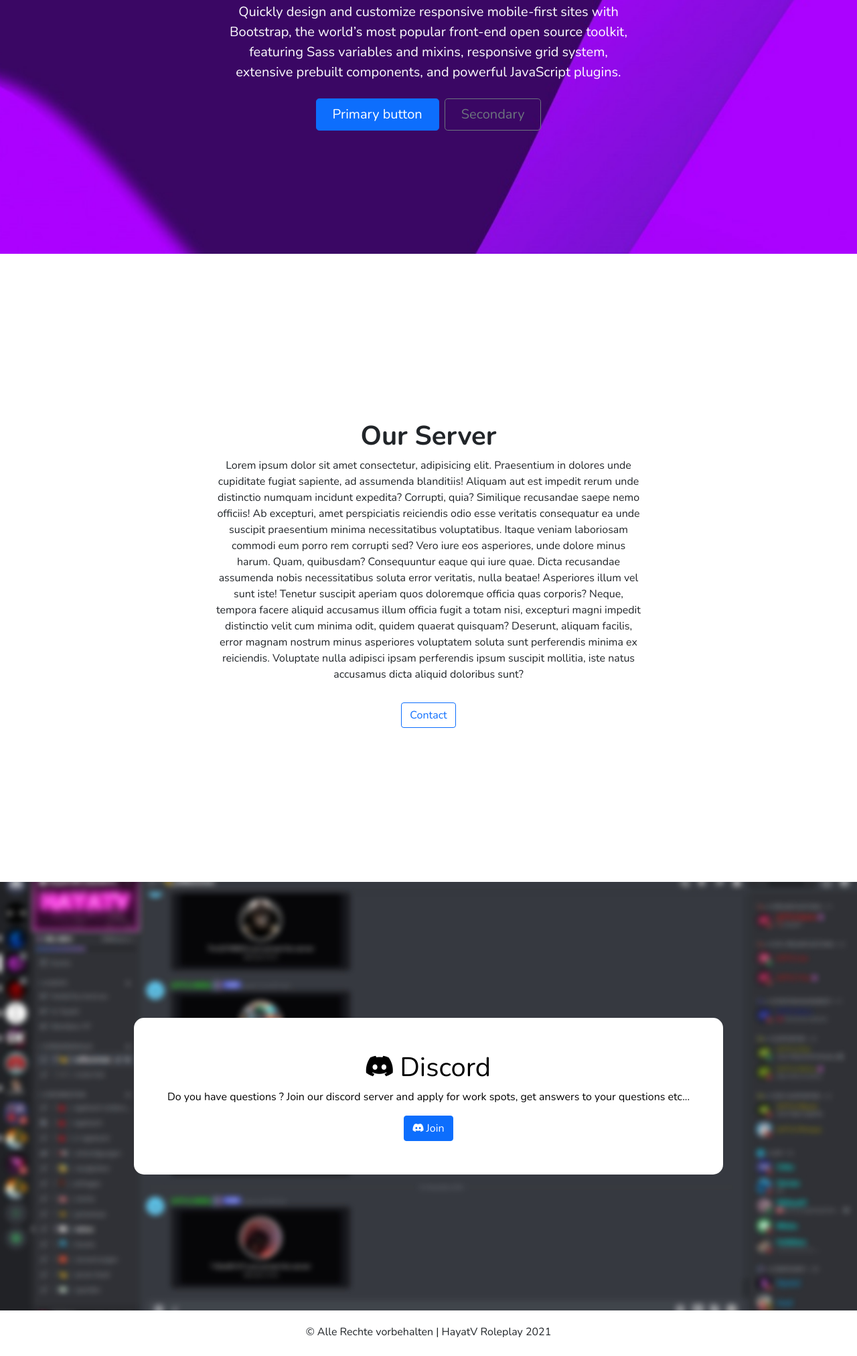
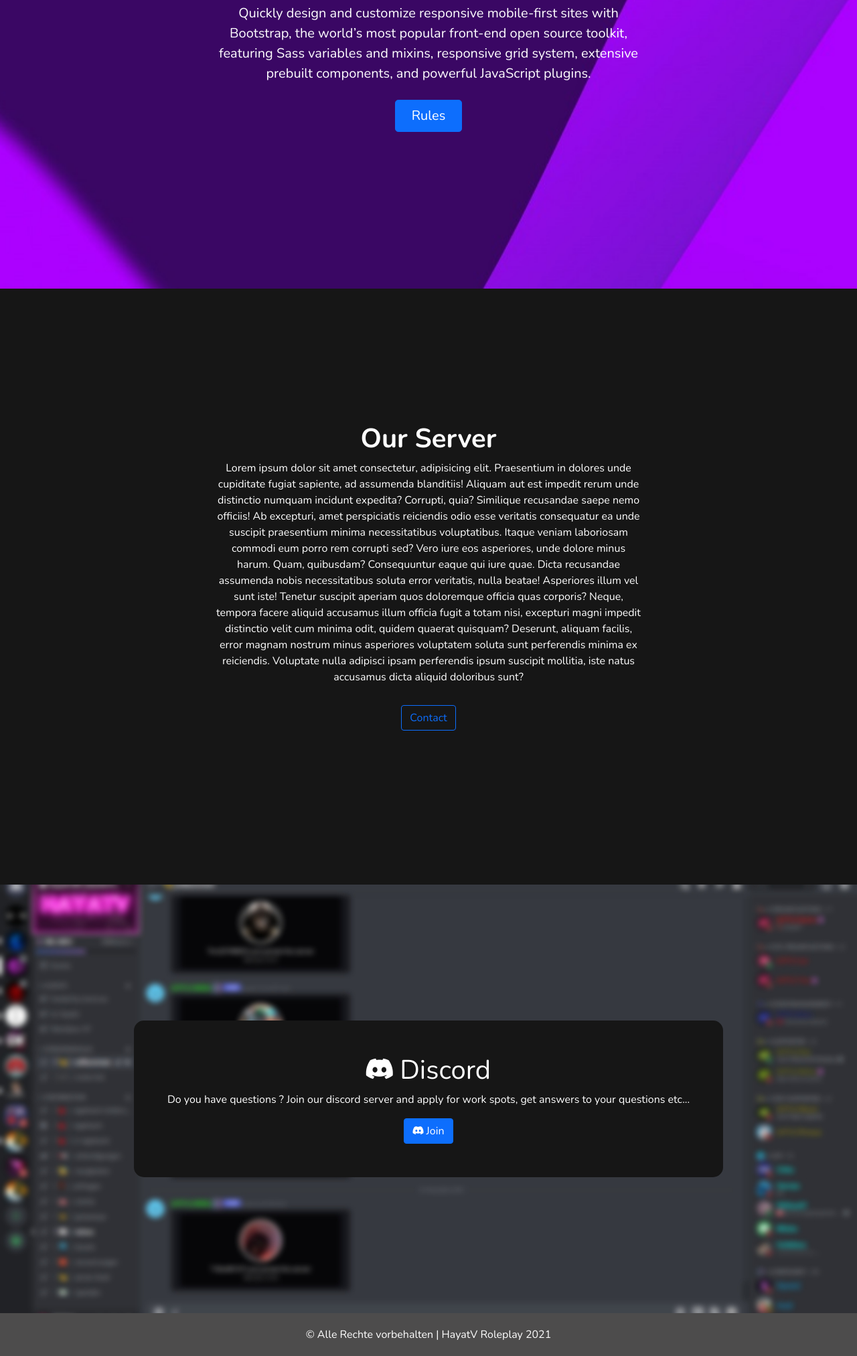
Before and after one commit to EinFeini/HayatV, a plain HTML site: page index.html in a window 1280 px wide. Shown: the part 364-2389 px from the top of the page at 67% size. Drawn offline with nearby package versions, Linux system fonts and the light colour scheme.

Commit message:
Dark Mode

```diff
--- a/index.html
+++ b/index.html
@@ -11,7 +11,7 @@
     <title>HayatV Roleplay</title>
 </head>
 <body>
-    <nav class="navbar navbar-expand-lg navbar-light bg-light">
+    <nav class="navbar navbar-expand-lg navbar-dark bg-dark">
         <div class="container-fluid">
           <a class="navbar-brand" href="#" style="display: flex;align-items: center;">
             <img src="./Logo.png" alt="" width="50" height="44" class="d-inline-block align-text-top">
@@ -29,13 +29,13 @@
 
       </nav>
 
-      <div class="px-4 py-5 my-5 text-center hero" style="height:calc(100vh - 175px); display: flex; flex-direction: column; justify-content: center;">
+      <div class="text-center hero" style="height:calc(100vh - 75px); display: flex; flex-direction: column; justify-content: center;">
         <h1 class="display-5 fw-bold">Welcome To HayatV Roleplay</h1>
         <div class="col-lg-6 mx-auto">
           <p class="lead mb-4">Quickly design and customize responsive mobile-first sites with Bootstrap, the world’s most popular front-end open source toolkit, featuring Sass variables and mixins, responsive grid system, extensive prebuilt components, and powerful JavaScript plugins.</p>
           <div class="d-grid gap-2 d-sm-flex justify-content-sm-center">
-            <button type="button" class="btn btn-primary btn-lg px-4 gap-3">Primary button</button>
-            <button type="button" class="btn btn-outline-secondary btn-lg px-4">Secondary</button>
+            <button type="button" onclick="window.location.href = 'https://docs.google.com/document/d/1MBgOixSQPtTwxtm_Yrth8wvT6xAg9cXg/edit?usp=sharing&ouid=111305756346084974410&rtpof=true&sd=true'" class="btn btn-primary btn-lg px-4 gap-3">Rules</button>
+
           </div>
         </div>
       </div>
--- a/main.scss
+++ b/main.scss
@@ -23,6 +23,8 @@
 
 .aboutOurServer {
     padding: 25vh 0;
+    background-color: rgb(22, 22, 22);
+    color:white;
     display: flex;
     flex-direction: column;
     align-items: center;
@@ -54,8 +56,8 @@
     align-items: center;
 
     .content {
-        background: white;
-        color:black;
+        background: rgb(22, 22, 22);
+        color:white;
         padding: 50px;
         border-radius: 15px;
         text-align: center;
@@ -63,6 +65,8 @@
 }
 
 .footer {
+    background: rgb(77, 76, 76);
+    color: white;
     padding: 20px 0 ;
 
     display: flex;
```
Also changed, not shown: main.css, 1 other file.
